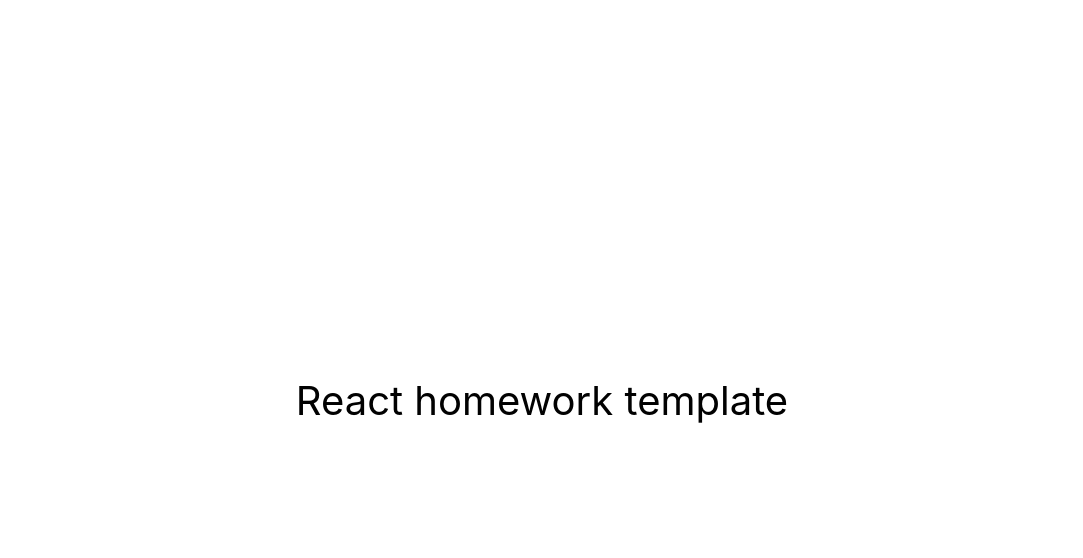
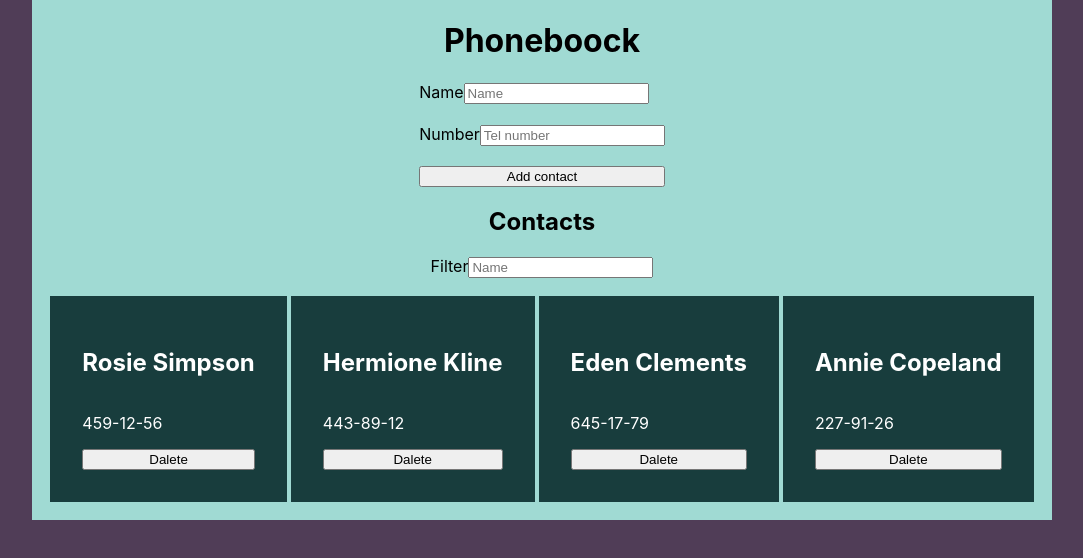
Before and after one commit to VadimLuginets/goit-react-hw-08-phonebook, a React (Create React App) app: page / in a window 1280 px wide. Shown: the top 558 px of the page, without its empty margins (98-1181 px from the left). Built offline with nearby package versions, Linux system fonts and the light colour scheme.

Commit message:
Жесть
!

```diff
--- a/package.json
+++ b/package.json
@@ -4,9 +4,13 @@
   "private": true,
   "homepage": "https://VadimLuginets.github.io/goit-react-hw-02-feedback/",
   "dependencies": {
+    "@emotion/react": "^11.10.4",
+    "@emotion/styled": "^11.10.4",
+    "@emotion/css": "^11.10.0",
     "@testing-library/jest-dom": "^5.16.3",
     "@testing-library/react": "^12.1.4",
     "@testing-library/user-event": "^13.5.0",
+    "nanoid": "^4.0.0",
     "react": "^18.1.0",
     "react-dom": "^18.1.0",
     "react-scripts": "5.0.1",
--- a/src/components/App.jsx
+++ b/src/components/App.jsx
@@ -1,16 +1,49 @@
-export const App = () => {
-  return (
-    <div
-      style={{
-        height: '100vh',
-        display: 'flex',
-        justifyContent: 'center',
-        alignItems: 'center',
-        fontSize: 40,
-        color: '#010101'
-      }}
-    >
-      React homework template
-    </div>
-  );
-};
+import React from 'react';
+import { ContactForm } from './ContactForm/ContactForm';
+import { Filter } from './Filter/Filter';
+import { ContactList } from './ContactList/ContactList';
+import { Div, Ul } from './App.styled';
+export class App extends React.Component {
+  state = {
+    contacts: [
+      { id: 'id-1', name: 'Rosie Simpson', number: '459-12-56' },
+      { id: 'id-2', name: 'Hermione Kline', number: '443-89-12' },
+      { id: 'id-3', name: 'Eden Clements', number: '645-17-79' },
+      { id: 'id-4', name: 'Annie Copeland', number: '227-91-26' },
+    ],
+    name: '',
+  };
+  formSubmitHandler = data => {
+    const arrayOfNames = this.state.contacts.map(o => o.name.toLowerCase());
+    if (arrayOfNames.includes(data.name.toLowerCase())) {
+      alert(`${data.name} is already in contacts`);
+      return;
+    }
+    this.setState(() => ({ contacts: [data, ...this.state.contacts] }));
+  };
+  changeFilter = e => {
+    this.setState({ name: e.currentTarget.value });
+  };
+  deleteContact = contactId => {
+    this.setState(s => ({
+      contacts: s.contacts.filter(c => c.id !== contactId),
+    }));
+  };
+  render() {
+    return (
+      <Div>
+        <h1>Phoneboock</h1>
+        <ContactForm onSubmit={this.formSubmitHandler} />
+        <h2>Contacts</h2>
+        <Filter onChange={this.changeFilter} value={this.state.name} />
+        <Ul>
+          <ContactList
+            arrayOfObjects={this.state.contacts}
+            name={this.state.name}
+            deleteContact={this.deleteContact}
+          />
+        </Ul>
+      </Div>
+    );
+  }
+}
--- /dev/null
+++ b/src/components/App.styled.jsx
@@ -0,0 +1,20 @@
+import styled from '@emotion/styled';
+export const Div = styled.div`
+  display: flex;
+  flex-direction: column;
+  align-items: center;
+  width: fit-content;
+  height: fit-content;
+  flex-wrap: wrap;
+  margin-left: auto;
+  margin-right: auto;
+  background-color: #a0dad3;
+`;
+export const Ul = styled.ul`
+  list-style: none;
+  display: flex;
+  flex-wrap: wrap;
+  margin: 0;
+  padding: 16px 16px;
+  max-width: 1000px;
+`;
--- /dev/null
+++ b/src/components/ContactForm/ContactForm.jsx
@@ -0,0 +1,55 @@
+import React from 'react';
+import { nanoid } from 'nanoid';
+import { Form } from './ContactFrom.styled';
+export class ContactForm extends React.Component {
+  state = { name: '', number: '', id: nanoid() };
+  handleChange = e => {
+    const { name, value } = e.currentTarget;
+    this.setState({ [name]: value });
+  };
+  handleSubmit = e => {
+    e.preventDefault();
+    this.props.onSubmit(this.state);
+    this.reset();
+  };
+  reset = () => {
+    this.setState({ name: '', number: '', id: nanoid() });
+  };
+  render() {
+    return (
+      <Form onSubmit={this.handleSubmit}>
+        <label htmlFor="name">
+          Name
+          <input
+            autoComplete="off"
+            type="text"
+            name="name"
+            placeholder="Name"
+            pattern="^[a-zA-Zа-яА-Я]+(([' -][a-zA-Zа-яА-Я ])?[a-zA-Zа-яА-Я]*)*$"
+            title="Name may contain only letters, apostrophe, dash and spaces. For example Adrian, Jacob Mercer, Charles de Batz de Castelmore d'Artagnan"
+            onChange={this.handleChange}
+            value={this.state.name}
+            required
+          />
+        </label>
+        <br />
+        <label htmlFor="number">
+          Number
+          <input
+            autoComplete="off"
+            type="tel"
+            name="number"
+            placeholder="Tel number"
+            pattern="\+?\d{1,4}?[-.\s]?\(?\d{1,3}?\)?[-.\s]?\d{1,4}[-.\s]?\d{1,4}[-.\s]?\d{1,9}"
+            title="Phone number must be digits and can contain spaces, dashes, parentheses and can start with +"
+            onChange={this.handleChange}
+            value={this.state.number}
+            required
+          />
+        </label>
+        <br />
+        <button type="submit">Add contact</button>
+      </Form>
+    );
+  }
+}
--- /dev/null
+++ b/src/components/ContactForm/ContactFrom.styled.jsx
@@ -0,0 +1,9 @@
+import styled from '@emotion/styled';
+export const Form = styled.form`
+  display: flex;
+  align-items: stretch;
+  flex-direction: column;
+  padding: 32px;
+  margin: 0;
+  padding: 0;
+`;
--- /dev/null
+++ b/src/components/ContactList/ContactList.jsx
@@ -0,0 +1,51 @@
+import PropTypes from 'prop-types';
+import { Li } from './ContactList.styled';
+export function ContactList({ arrayOfObjects, name, deleteContact }) {
+  if (name === '') {
+    return arrayOfObjects.map(o => {
+      return (
+        <Li key={o.id} id={o.id}>
+          <h2>{o.name}</h2>
+          <p>{o.number}</p>
+          <button
+            onClick={() => {
+              deleteContact(o.id);
+            }}
+            type="button"
+          >
+            Dalete
+          </button>
+        </Li>
+      );
+    });
+  }
+  const normalizedName = name.toLowerCase();
+  const visibleContacts = arrayOfObjects.filter(o =>
+    o.name.toLowerCase().includes(normalizedName)
+  );
+  return visibleContacts.map(o => (
+    <Li key={o.id} id={o.id}>
+      <h2>{o.name}</h2>
+      <p>{o.number}</p>
+      <button
+        onClick={() => {
+          deleteContact(o.id);
+        }}
+        type="button"
+      >
+        Dalete
+      </button>
+    </Li>
+  ));
+}
+ContactList.propTypes = {
+  deleteContact: PropTypes.func.isRequired,
+  name: PropTypes.string.isRequired,
+  arrayOfObjects: PropTypes.arrayOf(
+    PropTypes.exact({
+      id: PropTypes.string.isRequired,
+      name: PropTypes.string.isRequired,
+      number: PropTypes.string.isRequired,
+    })
+  ),
+};
--- /dev/null
+++ b/src/components/ContactList/ContactList.styled.jsx
@@ -0,0 +1,10 @@
+import styled from '@emotion/styled';
+export const Li = styled.li`
+  padding: 32px;
+  display: flex;
+  flex-direction: column;
+  align-items: stretch;
+  color: white;
+  background-color: #183d3d;
+  margin: 2px;
+`;
--- /dev/null
+++ b/src/components/Filter/Filter.jsx
@@ -0,0 +1,20 @@
+export function Filter({ value, onChange }) {
+  return (
+    <form>
+      <label>
+        Filter
+        <input
+          autoComplete="off"
+          type="text"
+          name="filter"
+          placeholder="Name"
+          pattern="^[a-zA-Zа-яА-Я]+(([' -][a-zA-Zа-яА-Я ])?[a-zA-Zа-яА-Я]*)*$"
+          title="Name may contain only letters, apostrophe, dash and spaces. For example Adrian, Jacob Mercer, Charles de Batz de Castelmore d'Artagnan"
+          onChange={onChange}
+          value={value}
+          required
+        />
+      </label>
+    </form>
+  );
+}
--- a/src/index.css
+++ b/src/index.css
@@ -7,6 +7,7 @@ body {
     sans-serif;
   -webkit-font-smoothing: antialiased;
   -moz-osx-font-smoothing: grayscale;
+  background-color: #503d57;
 }
 
 code {
```
Also changed, not shown: 2 other files (tests, documents, lock files or other folders).
